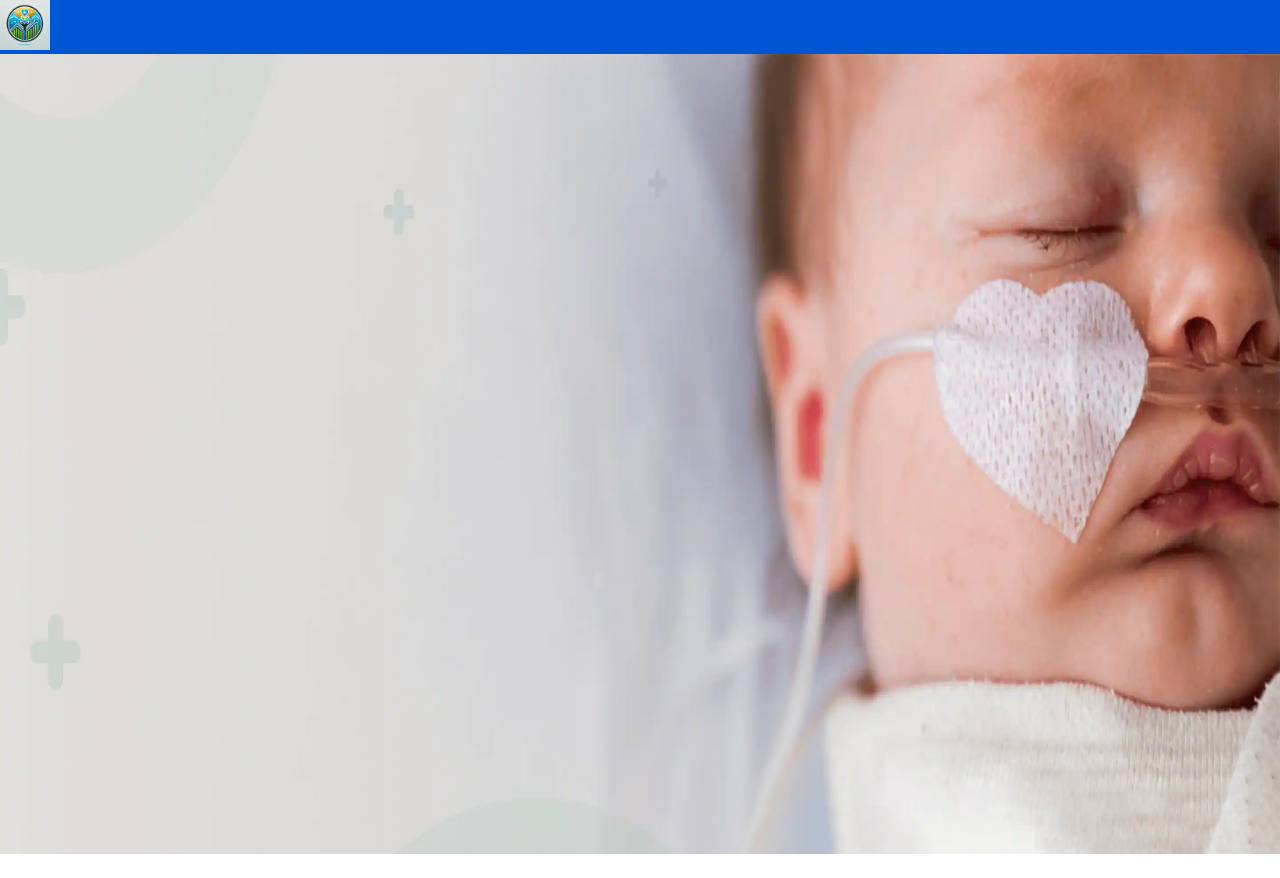
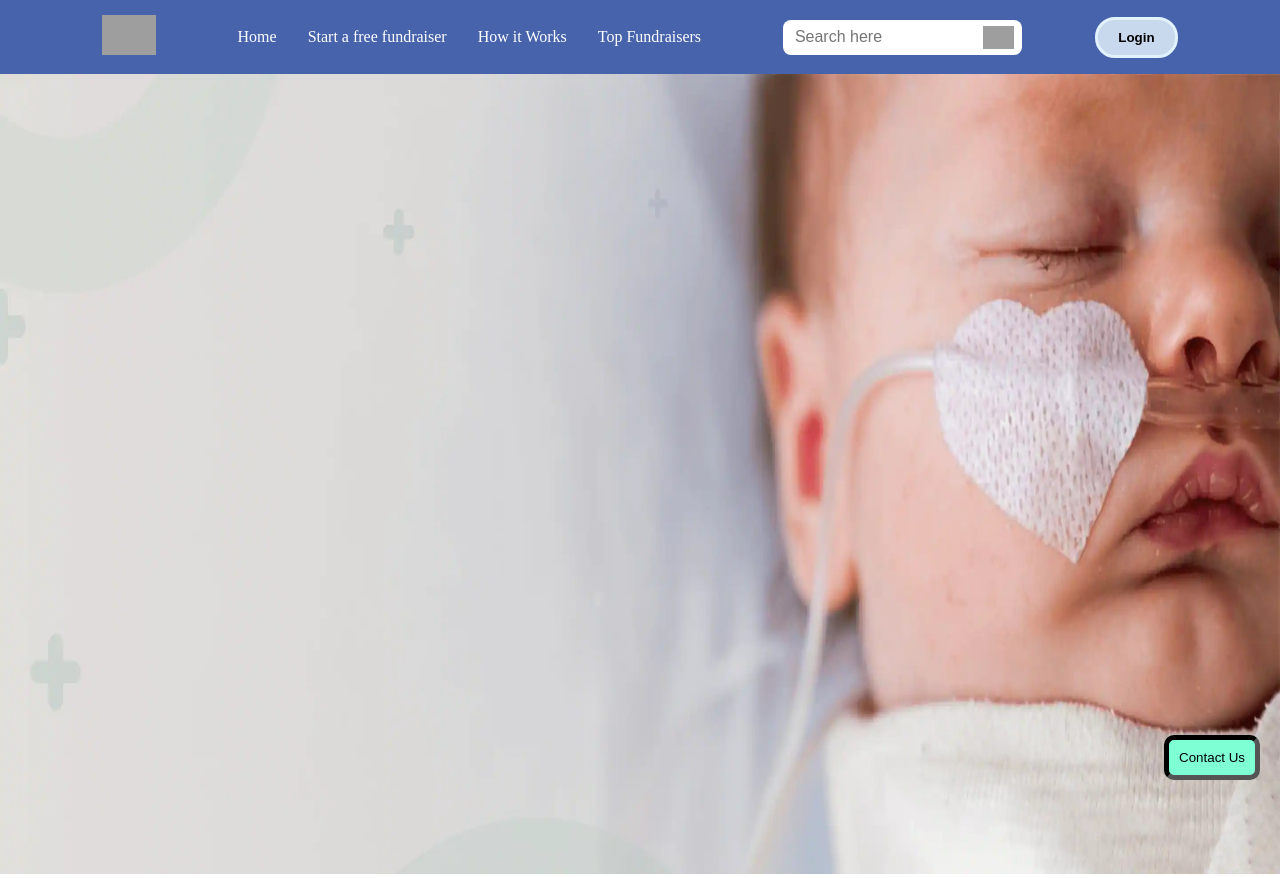
Before and after one commit to divyeshkubavat00/Crowdfunding-, a React (Vite) app in the folder Crowdfunding/: page / in a window 1280 px wide. Built offline with nearby package versions, Linux system fonts and the light colour scheme; grey boxes are pictures that could not be loaded.

Commit message:
Completed the banner, category,footer,header components

```diff
--- a/Crowdfunding/src/Component/Header.css
+++ b/Crowdfunding/src/Component/Header.css
@@ -1,10 +1,10 @@
-*{
+/* *{
     padding: 0px;
     margin: 0px;
     box-sizing: border-box;
-}
+} */
 
-header{
+/* header{
     width: 100%;
 }
 
@@ -15,4 +15,147 @@ header{
 
 .icon-sec img{
     width: 50px;
+} */
+header {
+    background-color: #4663ac;
+    position: sticky;
+    top: 0;
+    z-index: 1000;
 }
+
+nav {
+    padding: 15px 8%;
+    display: flex;
+    justify-content: space-between;
+    align-items: center;
+}
+
+.image-container img {
+    height: 40px;
+}
+
+.link-container > ul {
+    display: flex;
+    gap: 15px;
+    list-style: none;
+    align-items: center;
+}
+
+.link-container ul li a {
+    text-decoration: none;
+    font-size: 1em;
+    padding: 8px;
+    color: white;
+    transition: background 0.3s ease;
+}
+
+.contact-us {
+    right: 0;
+    position: fixed;
+    bottom: 0;
+    padding: 10px;
+    margin: 20px;
+    border: 5px inset black;
+    border-radius: 10px;
+    list-style: none;
+    text-decoration: none;
+    background-color: aquamarine;
+}
+
+.link-container ul li a:hover {
+    background-color: rgba(255, 255, 255, 0.2);
+    border-radius: 8px;
+    color: #e1f1fd;
+}
+
+.search-container {
+    display: flex;
+    align-items: center;
+}
+
+.search-input {
+    height: 35px;
+    width: 12em;
+    border: none;
+    padding-left: 12px;
+    font-size: 16px;
+    border-radius: 8px 0 0 8px;
+    outline: none;
+}
+
+.search-icon {
+    height: 35px;
+    padding: 6px 8px;
+    background-color: white;
+    border-radius: 0 8px 8px 0;
+    cursor: pointer;
+}
+
+.login-button {
+    background-color: #c8d9ed;
+    color: black;
+    padding: 10px 20px;
+    border: 3px solid #e1f1fd;
+    border-radius: 20px;
+    font-weight: bold;
+    cursor: pointer;
+    transition: all 0.3s ease;
+}
+
+.login-button:hover {
+    background-color: #c1d8f0;
+    color: #000;
+}
+
+.hamburger {
+    display: none;
+    font-size: 24px;
+    color: white;
+    cursor: pointer;
+}
+
+.mobile-nav {
+    display: none;
+    position: absolute;
+    top: 60px;
+    left: 0;
+    width: 100%;
+    background-color: rgb(65, 65, 183);
+    text-align: center;
+}
+
+.mobile-nav ul {
+    flex-direction: column;
+    gap: 10px;
+    padding: 10px 0;
+}
+
+.mobile-nav ul li {
+    padding: 10px 0;
+}
+
+@media (max-width: 1090px) {
+    .link-container,
+    .search-container {
+          display: none;
+    }
+
+    .hamburger {
+          display: block;
+    }
+
+    .mobile-nav {
+          display: flex;
+          flex-direction: column;
+    }
+}
+
+@media (max-width: 600px) {
+    nav {
+          padding: 15px;
+    }
+
+    .login-button {
+          padding: 8px 16px;
+    }
+}
--- a/Crowdfunding/src/Component/Header.jsx
+++ b/Crowdfunding/src/Component/Header.jsx
@@ -1,16 +1,36 @@
 import { useState } from 'react'
-import './Header.css'
+import './Header.css';
+import search from "../assets/images/search.png";
+import crowdfunding1 from "../assets/images/crowdfunding1.png";
 
 function Header() {
   const [count, setCount] = useState(0)
 
   return (
     <>
-    <header id='header'>
-        <div className='icon-sec'>
-            <img src='./images/CF-logo.webp'></img>
-        </div>
-    </header>
+      <header>
+        <nav>
+          <div class="image-container">
+            <img src={crowdfunding1} alt="Logo"></img>
+          </div>
+          <div class="link-container">
+                <ul>
+                    <li><a href="#">Home</a></li>
+                    <li><a href="#">Start a free fundraiser</a></li>
+                    <li><a href="#">How it Works</a></li>
+                    <li><a href="#">Top Fundraisers</a></li>
+                </ul>
+            </div>
+            <button class="contact-us">Contact Us</button>
+            <div class="search-container">
+                <input type="search" placeholder="Search here" class="search-input bg-white"></input>
+                <img src={search} alt="Search" class="search-icon"></img>
+            </div>
+            <div class="login-signup-container">
+                <button class="login-button">Login</button>
+            </div>
+        </nav>
+      </header>
     </>
   )
 }
```
Also changed, not shown: Crowdfunding/src/Component/Banner.jsx (added, +27 -0 lines), Crowdfunding/src/Component/Category.css (added, +45 -0 lines), Crowdfunding/src/Component/Category.jsx (added, +63 -0 lines), Crowdfunding/src/Component/Footer.jsx (added, +83 -0 lines).
